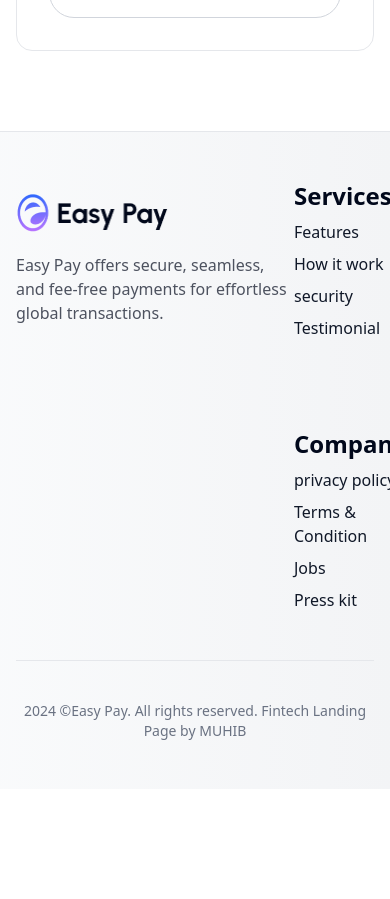
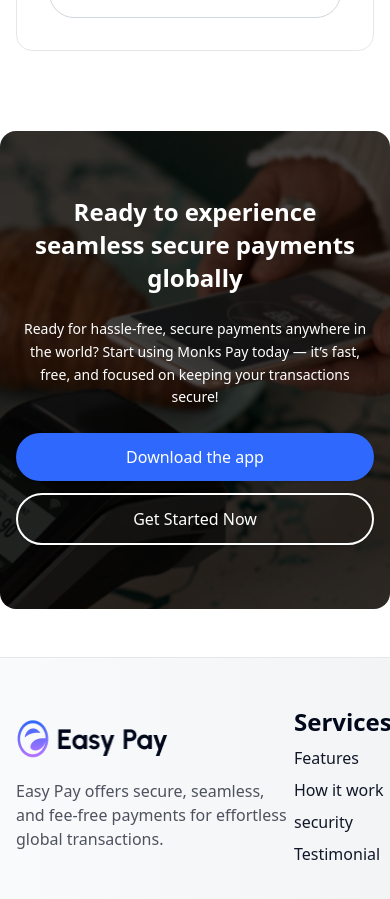
Before and after one commit to sanjidaRimi023/easy_pay, a Next.js app: page / in a window 390 px wide. Shown: the part 6380-7279 px from the top of the page. Before the commit the page ends 7169 px from the top, so only its background shows below. Built offline with nearby package versions, Linux system fonts and the light colour scheme.

Commit message:
complete the ready-section

```diff
--- /dev/null
+++ b/src/app/components/ready-section.tsx
@@ -0,0 +1,34 @@
+import React from "react";
+
+export default function ReadySection() {
+  return (
+    <section
+      className="container mx-auto my-12 md:my-20 bg-cover bg-center rounded-2xl px-4 sm:px-6 md:px-12 lg:px-16"
+      style={{
+        backgroundImage: "url(/ready_last.png)",
+      }}
+    >
+      <div className="flex flex-col items-center justify-center text-white text-center py-16 sm:py-20 md:py-24 space-y-6">
+        <h1 className="text-2xl sm:text-3xl md:text-4xl lg:text-5xl font-bold leading-snug">
+          Ready to experience seamless <br className="hidden sm:block" />
+          secure payments globally
+        </h1>
+
+        <p className="max-w-md sm:max-w-lg md:max-w-2xl text-sm sm:text-base md:text-lg leading-relaxed">
+          Ready for hassle-free, secure payments anywhere in the world? Start
+          using Monks Pay today — it’s fast, free, and focused on keeping your
+          transactions secure!
+        </p>
+
+        <div className="flex flex-col sm:flex-row gap-3 w-full sm:w-auto justify-center">
+          <button className="w-full sm:w-auto py-3 px-6 text-base sm:text-lg font-medium bg-primary text-white rounded-full hover:bg-accent transition-colors shadow-sm">
+            Download the app
+          </button>
+          <button className="w-full sm:w-auto py-3 px-6 text-base sm:text-lg font-medium border-2 border-white text-white rounded-full shadow-sm hover:bg-white/10 transition-colors">
+            Get Started Now
+          </button>
+        </div>
+      </div>
+    </section>
+  );
+}
--- a/src/app/page.tsx
+++ b/src/app/page.tsx
@@ -5,6 +5,7 @@ import HeroSection from "./components/hero-section";
 import MarqueeSection from "./components/marque";
 import Navbar from "./components/navbar";
 import PricingSection from "./components/pricing";
+import ReadySection from "./components/ready-section";
 import SecureSection from "./components/secure_section";
 import WorksSection from "./components/works";
 
@@ -17,7 +18,8 @@ export default function Home() {
       <MarqueeSection />
       <WorksSection />
       <SecureSection />
-      <PricingSection/>
+      <PricingSection />
+      <ReadySection/>
   <Footer/>
     </>
   );
```
